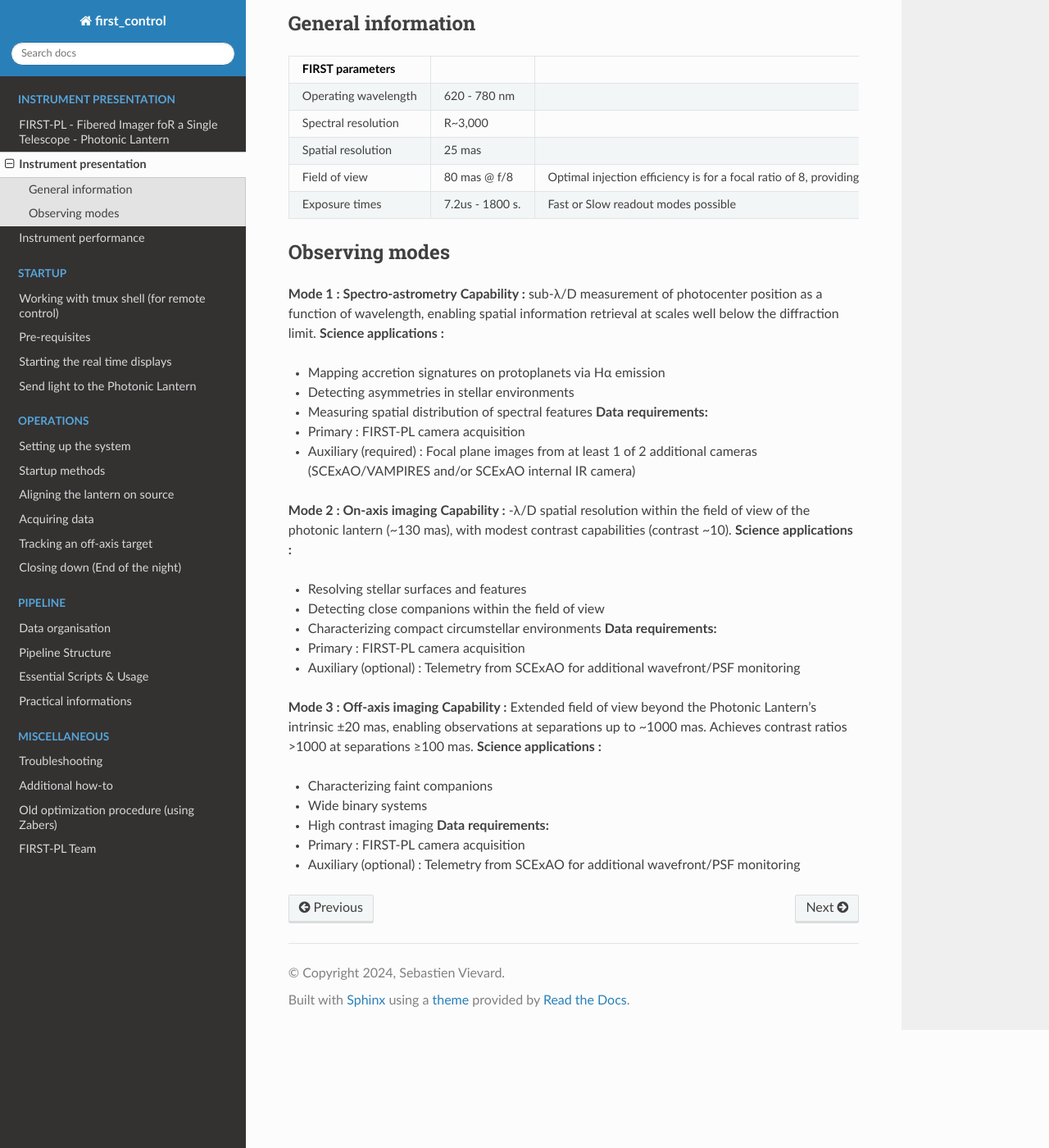
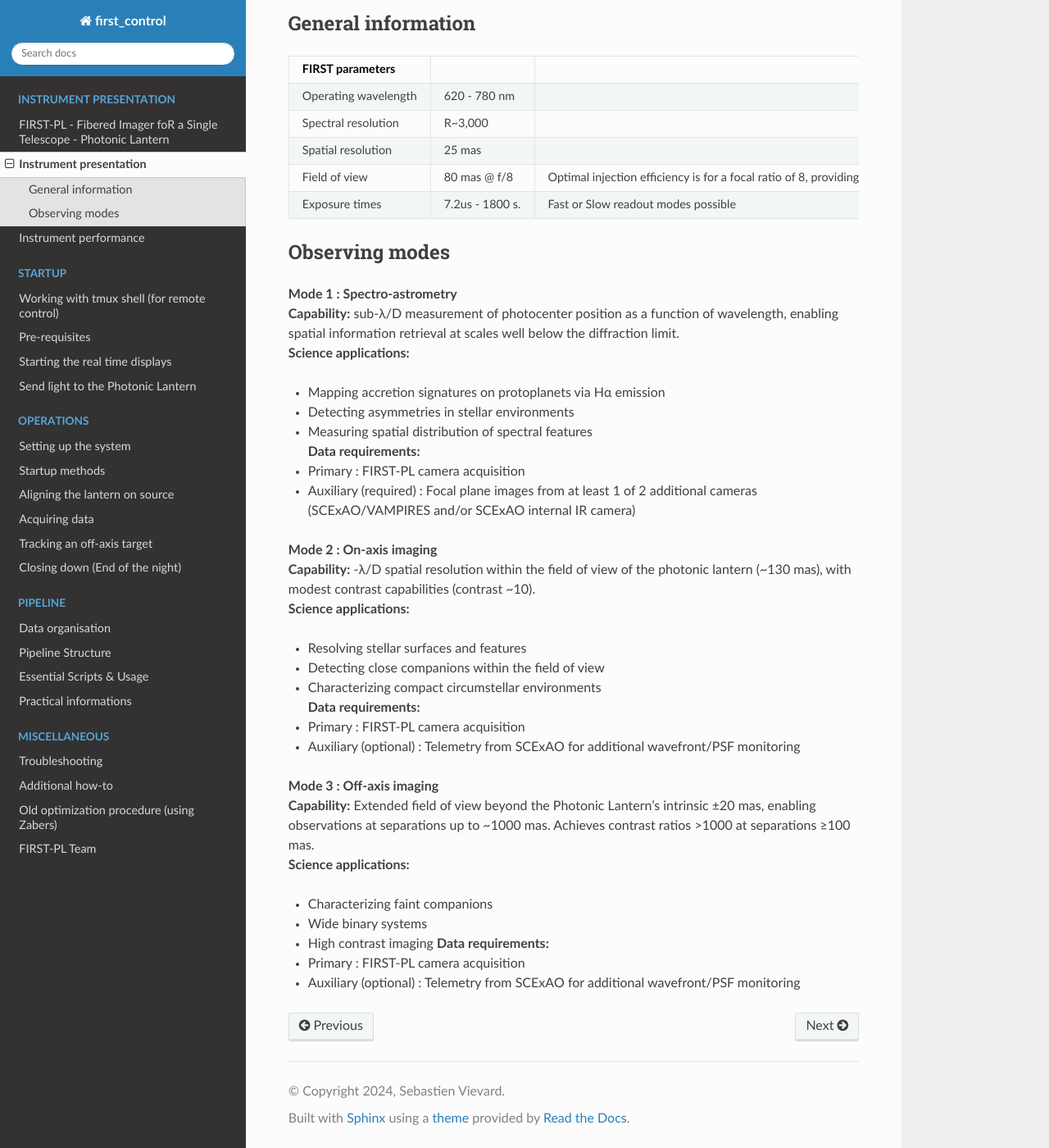
Before and after one commit to scexao-org/first_control, a Sphinx documentation site: the page built from source/instrument_principle.md, in a window 1280 px wide and 1400 px high, scrolled down 1334 px. Shown: the whole window at 82% size. Built offline with Sphinx 7.4.7 and the Read the Docs theme 3.1.0, drawn with Linux system fonts in a browser that asks for light colours.

Commit message:
some fixing

```diff
--- a/source/instrument_principle.md
+++ b/source/instrument_principle.md
@@ -29,32 +29,32 @@
 
 ## Observing modes
 
-**Mode 1 : Spectro-astrometry**
-**Capability :** sub-λ/D measurement of photocenter position as a function of wavelength, enabling spatial information retrieval at scales well below the diffraction limit.
-**Science applications :**
+**Mode 1 : Spectro-astrometry**<br />
+**Capability:** sub-λ/D measurement of photocenter position as a function of wavelength, enabling spatial information retrieval at scales well below the diffraction limit.<br />
+**Science applications:**<br />
 - Mapping accretion signatures on protoplanets via Hα emission
 - Detecting asymmetries in stellar environments
-- Measuring spatial distribution of spectral features
-**Data requirements:**
+- Measuring spatial distribution of spectral features<br />
+**Data requirements:**<br />
 - Primary : FIRST-PL camera acquisition
 - Auxiliary (required) : Focal plane images from at least 1 of 2 additional cameras (SCExAO/VAMPIRES and/or SCExAO internal IR camera)
 
-**Mode 2 : On-axis imaging**
-**Capability :** -λ/D spatial resolution within the field of view of the photonic lantern (~130 mas), with modest contrast capabilities (contrast ~10).
-**Science applications :**
+**Mode 2 : On-axis imaging**<br />
+**Capability:** -λ/D spatial resolution within the field of view of the photonic lantern (~130 mas), with modest contrast capabilities (contrast ~10).<br />
+**Science applications:**<br />
 - Resolving stellar surfaces and features
 - Detecting close companions within the field of view
-- Characterizing compact circumstellar environments
-**Data requirements:**
+- Characterizing compact circumstellar environments<br />
+**Data requirements:** <br />
 - Primary : FIRST-PL camera acquisition
-- Auxiliary (optional) : Telemetry from SCExAO for additional wavefront/PSF monitoring
+- Auxiliary (optional) : Telemetry from SCExAO for additional wavefront/PSF monitoring <br />
 
-**Mode 3 : Off-axis imaging**
-**Capability :** Extended field of view beyond the Photonic Lantern's intrinsic ±20 mas, enabling observations at separations up to ~1000 mas. Achieves contrast ratios >1000 at separations ≥100 mas.
-**Science applications :**
+**Mode 3 : Off-axis imaging**<br />
+**Capability:** Extended field of view beyond the Photonic Lantern's intrinsic ±20 mas, enabling observations at separations up to ~1000 mas. Achieves contrast ratios >1000 at separations ≥100 mas.<br />
+**Science applications:**<br />
 - Characterizing faint companions
 - Wide binary systems
 - High contrast imaging
-**Data requirements:**
+**Data requirements:** <br />
 - Primary : FIRST-PL camera acquisition
 - Auxiliary (optional) : Telemetry from SCExAO for additional wavefront/PSF monitoring
```
